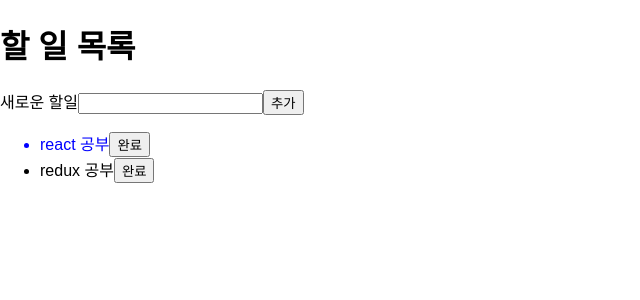
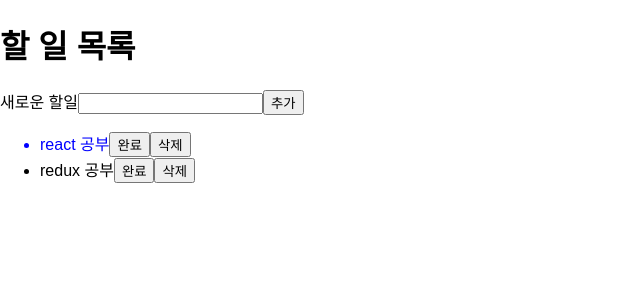
Before and after one commit to jaehanjung/fds-React-todo, a React (Create React App) app: page / in a window 1280 px wide. Shown: the top 300 px of the page, without its empty margins (0-640 px from the left). Built offline with nearby package versions, Linux system fonts and the light colour scheme.

Commit message:
삭제기능추가

```diff
--- a/src/App.js
+++ b/src/App.js
@@ -72,6 +72,11 @@ class App extends Component {
                   })
                 })
               }}>완료</button>
+              <button onClick={e => {
+                this.setState({
+                  todos: todos.filter(t => todo.id !== t.id)
+                })
+              }}>삭제</button>
             </li>
           ))}
         </ul>
```
